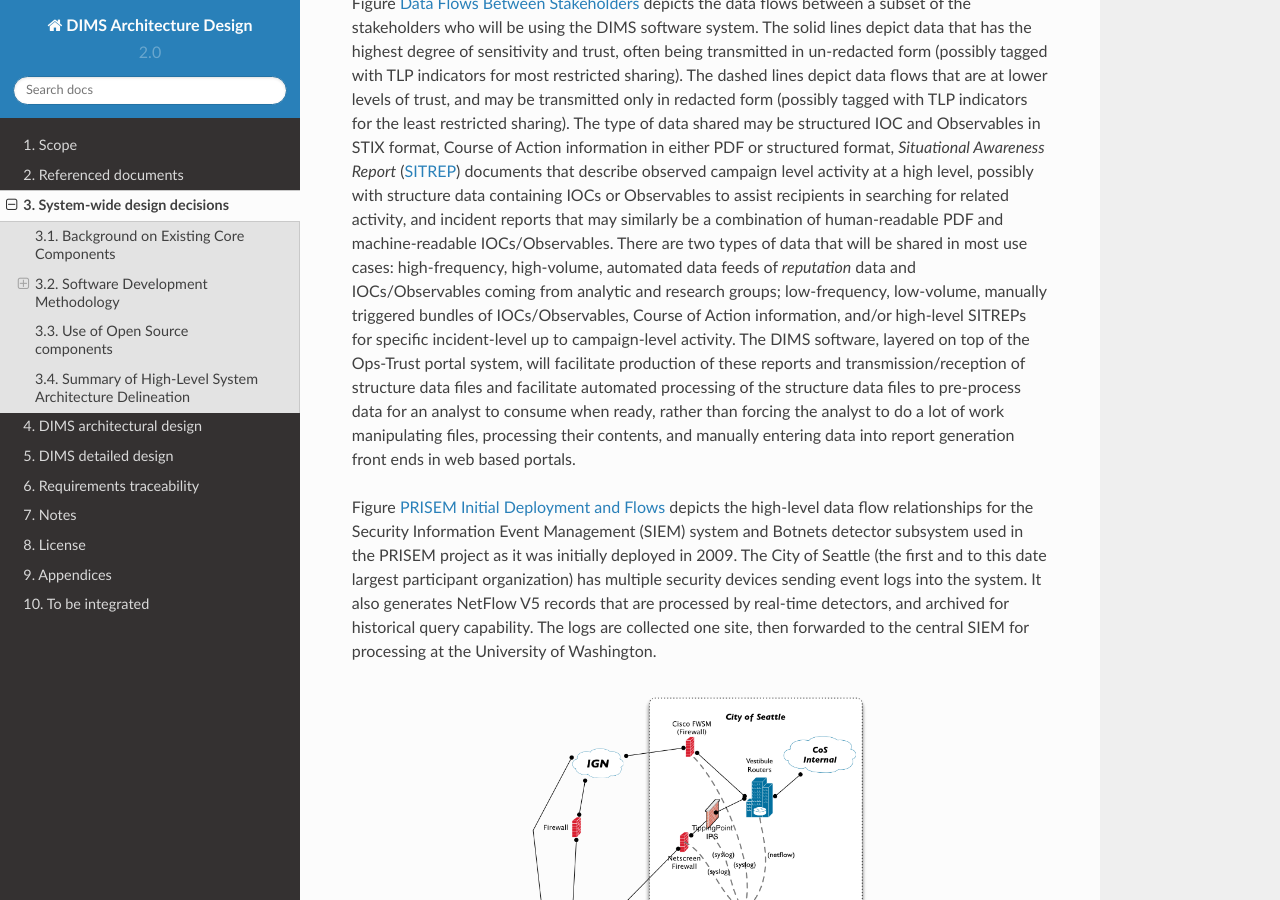
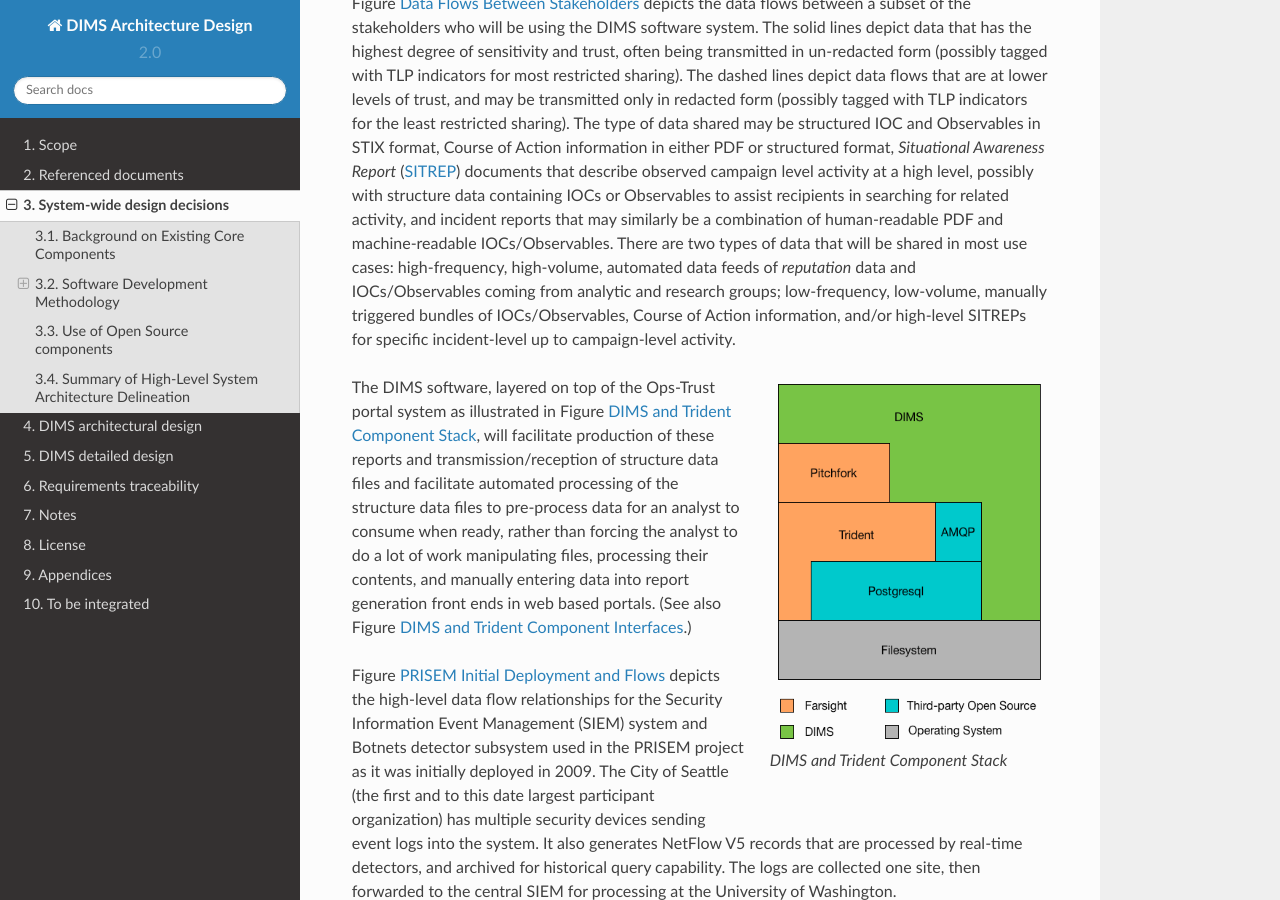
Before and after one commit to uw-dims/dims-ad, a Sphinx documentation site: the page built from docs/source/systemwidedecisions.rst, in a window 1280 px wide and 900 px high, scrolled down 2041 px. Built offline with Sphinx 7.4.7 and the Read the Docs theme 2.0.0, drawn with Linux system fonts in a browser that asks for light colours.

Commit message:
Add DIMS/Trident stack and tighten formatting around images

```diff
--- a/docs/source/systemwidedecisions.rst
+++ b/docs/source/systemwidedecisions.rst
@@ -105,14 +105,28 @@
 from analytic and research groups; low-frequency, low-volume, manually
 triggered bundles of IOCs/Observables, Course of Action information,
 and/or high-level SITREPs for specific
-incident-level up to campaign-level activity. The DIMS software,
-layered on top of the Ops-Trust portal system, will facilitate
+incident-level up to campaign-level activity.
+
+.. _DIMSTridentStack:
+
+.. figure:: images/DIMS-Trident-stack-v1.png
+   :figwidth: 40%
+   :align: right
+
+   DIMS and Trident Component Stack
+
+..
+
+The DIMS software,
+layered on top of the Ops-Trust portal system as illustrated in
+Figure :ref:`DIMSTridentStack`, will facilitate
 production of these reports and transmission/reception of structure
 data files and facilitate automated processing of the structure data
 files to pre-process data for an analyst to consume when ready, rather
 than forcing the analyst to do a lot of work manipulating files,
 processing their contents, and manually entering data into report
-generation front ends in web based portals.
+generation front ends in web based portals. (See also Figure
+:ref:`DIMSTrident`.)
 
 Figure :ref:`PRISEMInitialDeploymentAndFlows` depicts the high-level
 data flow relationships for the Security Information Event Management
```
Also changed, not shown: docs/source/dimsdetaileddesign.rst (+9 -8 lines), docs/source/images/DIMS-Trident-stack-v1.png (added).
